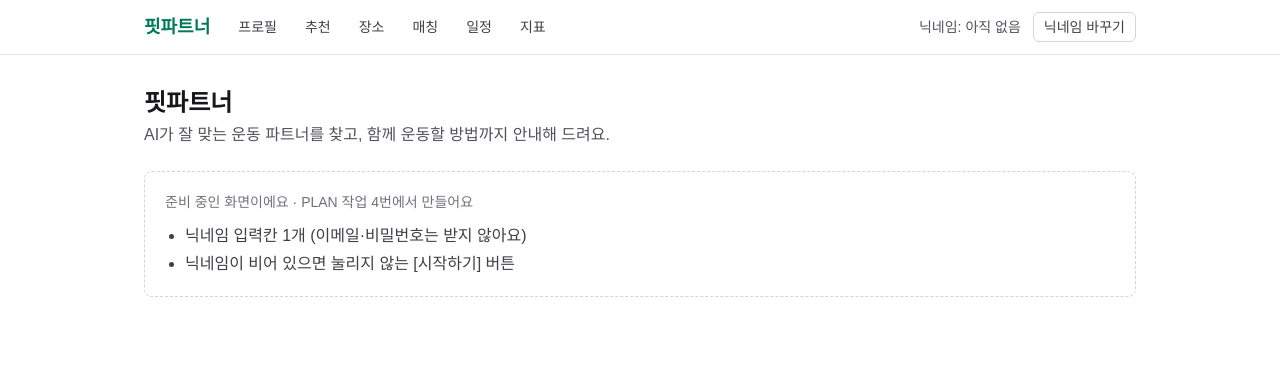
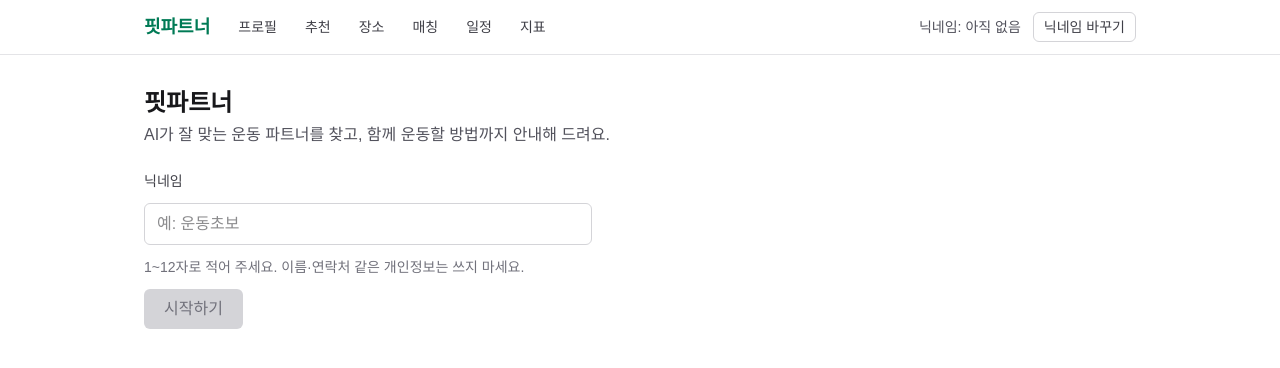
Before and after one commit to jihyeon65/fitpartner, a Next.js app: page / in a window 1280 px wide. Shown: the top 368 px of the page. Built offline with nearby package versions, Linux system fonts and the light colour scheme.

Commit message:
닉네임만 입력해 시작하는 로그인과 브라우저 저장소 함수를 추가하고 헤더에 닉네임을 표시

```diff
--- a/app/page.tsx
+++ b/app/page.tsx
@@ -1,16 +1,18 @@
-// Design Ref: §3.1 로그인 — 뼈대만 만든다. 닉네임 입력과 [시작하기]는 PLAN 작업 4번에서 만든다.
-import PagePlaceholder from "@/components/PagePlaceholder";
+// Design Ref: §3.1 로그인 — 닉네임 입력칸 1개와 [시작하기] 버튼 (이메일·비밀번호 없음)
+// Plan: 작업 4번 "닉네임만 입력하는 실습용 간단 로그인"
+import NicknameForm from "@/components/NicknameForm";
 
 export default function Home() {
   return (
-    <PagePlaceholder
-      title="핏파트너"
-      summary="AI가 잘 맞는 운동 파트너를 찾고, 함께 운동할 방법까지 안내해 드려요."
-      planTask="작업 4번"
-      willShow={[
-        "닉네임 입력칸 1개 (이메일·비밀번호는 받지 않아요)",
-        "닉네임이 비어 있으면 눌리지 않는 [시작하기] 버튼",
-      ]}
-    />
+    <section className="flex flex-col gap-6">
+      <div>
+        <h1 className="text-2xl font-bold text-zinc-900 dark:text-zinc-50">핏파트너</h1>
+        <p className="mt-1 text-zinc-600 dark:text-zinc-400">
+          AI가 잘 맞는 운동 파트너를 찾고, 함께 운동할 방법까지 안내해 드려요.
+        </p>
+      </div>
+
+      <NicknameForm />
+    </section>
   );
 }
--- /dev/null
+++ b/components/NicknameBadge.tsx
@@ -0,0 +1,25 @@
+"use client";
+
+// Design Ref: §3 헤더 — 현재 닉네임과 [닉네임 바꾸기]
+// Plan: 작업 4번 "닉네임만 입력하는 실습용 간단 로그인"
+import Link from "next/link";
+import { useNickname } from "@/lib/use-nickname";
+
+export default function NicknameBadge() {
+  const nickname = useNickname();
+
+  return (
+    <div className="flex items-center gap-3 text-sm text-zinc-600 dark:text-zinc-400">
+      {/* 서버가 만든 첫 화면(undefined)에서는 자리만 잡아 두어 글자가 바뀌며 깜빡이지 않게 한다. */}
+      <span className={nickname === undefined ? "invisible" : undefined}>
+        닉네임: {nickname ?? "아직 없음"}
+      </span>
+      <Link
+        href="/"
+        className="rounded-md border border-zinc-300 px-2.5 py-1 text-zinc-700 hover:bg-zinc-100 dark:border-zinc-700 dark:text-zinc-300 dark:hover:bg-zinc-800"
+      >
+        닉네임 바꾸기
+      </Link>
+    </div>
+  );
+}
--- /dev/null
+++ b/components/NicknameForm.tsx
@@ -0,0 +1,73 @@
+"use client";
+
+// Design Ref: §3.1 로그인 — 닉네임 입력칸 1개(이메일·비밀번호 없음), 닉네임이 비면 [시작하기] 비활성
+// Plan: 작업 4번 "닉네임만 입력하는 실습용 간단 로그인"
+import { useRouter } from "next/navigation";
+import { useState, type FormEvent } from "react";
+import { NICKNAME_MAX_LENGTH, isValidNickname, normalizeNickname, setNickname } from "@/lib/store";
+import { useNickname } from "@/lib/use-nickname";
+
+export default function NicknameForm() {
+  const router = useRouter();
+  const saved = useNickname();
+
+  // draft가 null이면 아직 직접 입력하지 않은 상태라서 저장된 닉네임을 보여준다.
+  const [draft, setDraft] = useState<string | null>(null);
+  const [error, setError] = useState("");
+
+  const value = draft ?? saved ?? "";
+  const nickname = normalizeNickname(value);
+  const canStart = isValidNickname(nickname);
+
+  function handleSubmit(event: FormEvent<HTMLFormElement>) {
+    event.preventDefault();
+    if (!canStart) return;
+    const done = setNickname(nickname);
+    if (done === null) {
+      setError("이 브라우저에서는 닉네임을 저장할 수 없어요. 브라우저의 저장소 설정을 확인해 주세요.");
+      return;
+    }
+    router.push("/profile");
+  }
+
+  return (
+    <form onSubmit={handleSubmit} className="flex max-w-md flex-col gap-3">
+      <label htmlFor="nickname" className="text-sm font-medium text-zinc-700 dark:text-zinc-300">
+        닉네임
+      </label>
+      <input
+        id="nickname"
+        name="nickname"
+        type="text"
+        value={value}
+        maxLength={NICKNAME_MAX_LENGTH}
+        autoComplete="off"
+        placeholder="예: 운동초보"
+        onChange={(event) => {
+          setDraft(event.target.value);
+          setError("");
+        }}
+        aria-describedby="nickname-help"
+        className="rounded-md border border-zinc-300 bg-white px-3 py-2 text-zinc-900 outline-none focus:border-emerald-600 focus:ring-2 focus:ring-emerald-600/30 dark:border-zinc-700 dark:bg-zinc-900 dark:text-zinc-50"
+      />
+      <p id="nickname-help" className="text-sm text-zinc-500 dark:text-zinc-400">
+        1~{NICKNAME_MAX_LENGTH}자로 적어 주세요. 이름·연락처 같은 개인정보는 쓰지 마세요.
+        {saved ? ` 지금은 "${saved}" 닉네임이에요. 다른 닉네임으로 시작하면 기록이 따로 저장돼요.` : ""}
+      </p>
+
+      {error ? (
+        <p role="alert" className="text-sm text-red-600 dark:text-red-400">
+          {error}
+        </p>
+      ) : null}
+
+      <button
+        type="submit"
+        disabled={!canStart}
+        className="w-fit rounded-md bg-emerald-600 px-5 py-2 font-medium text-white hover:bg-emerald-700 disabled:cursor-not-allowed disabled:bg-zinc-300 disabled:text-zinc-500 dark:disabled:bg-zinc-800 dark:disabled:text-zinc-500"
+      >
+        시작하기
+      </button>
+    </form>
+  );
+}
--- a/components/SiteHeader.tsx
+++ b/components/SiteHeader.tsx
@@ -1,8 +1,8 @@
 // Design Ref: §3 화면 구성 — 모든 화면 맨 위의 헤더(서비스 이름 · 닉네임 · 메뉴 · 닉네임 바꾸기)
-// Plan: 작업 2번 "기본 화면 틀"
-// 닉네임 로그인(작업 4번)과 브라우저 저장소(lib/store.ts)가 아직 없어서, 닉네임 자리는 안내 문구로 둔다.
+// Plan: 작업 2번 "기본 화면 틀", 작업 4번 "닉네임만 입력하는 실습용 간단 로그인"
 import Link from "next/link";
 import NavLinks from "./NavLinks";
+import NicknameBadge from "./NicknameBadge";
 
 export default function SiteHeader() {
   return (
@@ -14,16 +14,7 @@ export default function SiteHeader() {
           </Link>
           <NavLinks />
         </div>
-        <div className="flex items-center gap-3 text-sm text-zinc-600 dark:text-zinc-400">
-          {/* 로그인 기능(작업 4번)을 만들면 실제 닉네임으로 바꾼다. */}
-          <span>닉네임: 아직 없음</span>
-          <Link
-            href="/"
-            className="rounded-md border border-zinc-300 px-2.5 py-1 text-zinc-700 hover:bg-zinc-100 dark:border-zinc-700 dark:text-zinc-300 dark:hover:bg-zinc-800"
-          >
-            닉네임 바꾸기
-          </Link>
-        </div>
+        <NicknameBadge />
       </div>
     </header>
   );
--- /dev/null
+++ b/lib/store.ts
@@ -0,0 +1,84 @@
+// Design Ref: §5 저장 위치 — 내 프로필·요청·일정·지표는 브라우저 저장소에 닉네임별로 저장한다.
+// Plan: 작업 4번 "닉네임만 입력하는 실습용 간단 로그인" — 이 파일은 여기서 처음 만들고,
+//   프로필·요청·일정을 저장하는 기능은 이후 작업(5번, 14번, 18번 등)에서 이어서 추가한다.
+//
+// 브라우저 저장소(localStorage)는 사생활 보호 모드나 저장소 차단 상황에서 오류를 낼 수 있어서,
+// 모든 읽기·쓰기를 try/catch로 감싸고 실패해도 화면이 깨지지 않게 한다.
+// 이 파일의 함수는 브라우저에서만 호출한다. (서버에서 부르면 아무 일도 하지 않고 null을 돌려준다)
+
+/** 현재 닉네임을 저장하는 키 */
+const NICKNAME_KEY = "fitpartner:nickname";
+
+/** 같은 탭 안에서 닉네임이 바뀌었음을 알리는 이벤트 이름 (다른 탭은 storage 이벤트로 알 수 있다) */
+const NICKNAME_EVENT = "fitpartner:nickname-changed";
+
+/** 닉네임 최대 글자 수 */
+export const NICKNAME_MAX_LENGTH = 12;
+
+/** 앞뒤 공백을 없애고, 연속된 공백은 하나로 줄인다. */
+export function normalizeNickname(raw: string): string {
+  return raw.trim().replace(/\s+/g, " ");
+}
+
+/** 정리된 닉네임이 1~12자인지 확인한다. */
+export function isValidNickname(nickname: string): boolean {
+  return nickname.length >= 1 && nickname.length <= NICKNAME_MAX_LENGTH;
+}
+
+function getStorage(): Storage | null {
+  if (typeof window === "undefined") return null;
+  try {
+    return window.localStorage;
+  } catch {
+    return null;
+  }
+}
+
+/** 저장된 현재 닉네임. 없거나 저장소를 쓸 수 없으면 null */
+export function getNickname(): string | null {
+  const storage = getStorage();
+  if (!storage) return null;
+  try {
+    const saved = storage.getItem(NICKNAME_KEY);
+    if (saved === null) return null;
+    const nickname = normalizeNickname(saved);
+    return isValidNickname(nickname) ? nickname : null;
+  } catch {
+    return null;
+  }
+}
+
+/**
+ * 닉네임을 저장한다.
+ * @returns 저장된 닉네임. 규칙(1~12자)에 맞지 않거나 저장에 실패하면 null
+ */
+export function setNickname(raw: string): string | null {
+  const nickname = normalizeNickname(raw);
+  if (!isValidNickname(nickname)) return null;
+  const storage = getStorage();
+  if (!storage) return null;
+  try {
+    storage.setItem(NICKNAME_KEY, nickname);
+  } catch {
+    return null;
+  }
+  window.dispatchEvent(new Event(NICKNAME_EVENT));
+  return nickname;
+}
+
+/**
+ * 닉네임이 바뀌면 callback을 부른다. (React의 useSyncExternalStore에 넘기는 구독 함수)
+ * @returns 구독을 끝내는 함수
+ */
+export function subscribeNickname(callback: () => void): () => void {
+  if (typeof window === "undefined") return () => {};
+  const onStorage = (event: StorageEvent) => {
+    if (event.key === null || event.key === NICKNAME_KEY) callback();
+  };
+  window.addEventListener(NICKNAME_EVENT, callback);
+  window.addEventListener("storage", onStorage);
+  return () => {
+    window.removeEventListener(NICKNAME_EVENT, callback);
+    window.removeEventListener("storage", onStorage);
+  };
+}
--- /dev/null
+++ b/lib/use-nickname.ts
@@ -0,0 +1,15 @@
+// Design Ref: §3.1 로그인, §3 헤더 — 화면에서 현재 닉네임을 읽는 훅
+// Plan: 작업 4번 "닉네임만 입력하는 실습용 간단 로그인"
+import { useSyncExternalStore } from "react";
+import { getNickname, subscribeNickname } from "./store";
+
+/**
+ * 현재 닉네임을 돌려준다.
+ *  - 문자열: 저장된 닉네임
+ *  - null: 아직 닉네임이 없음
+ *  - undefined: 서버에서 만든 첫 화면이라 아직 브라우저 저장소를 읽기 전
+ *    (화면 깜빡임을 줄이려고 "없음"과 구분한다)
+ */
+export function useNickname(): string | null | undefined {
+  return useSyncExternalStore(subscribeNickname, getNickname, () => undefined);
+}
```
